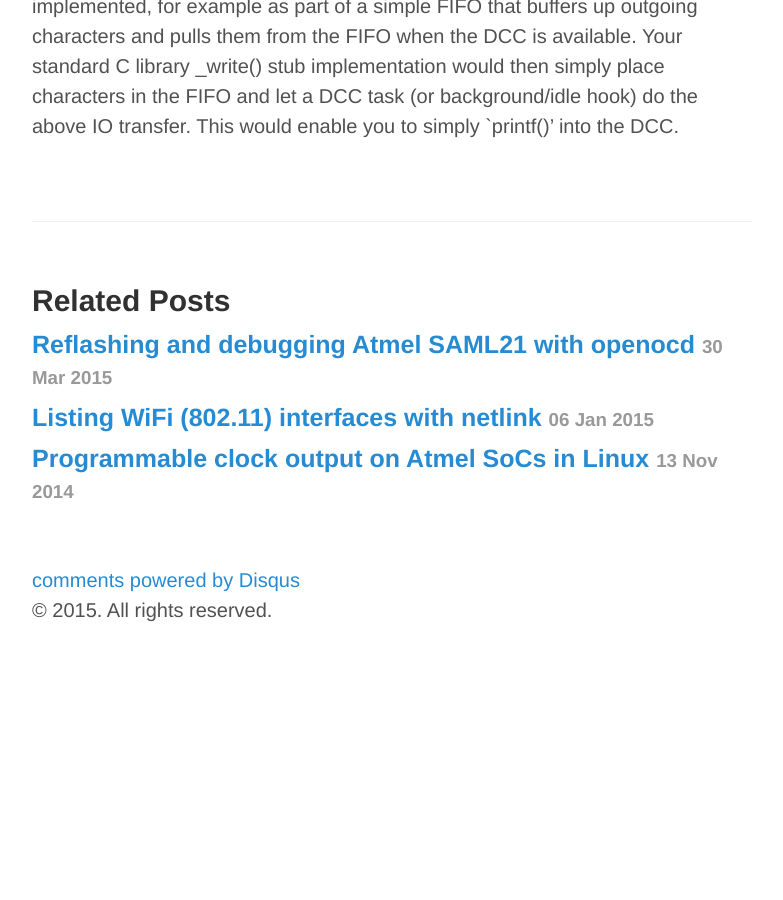
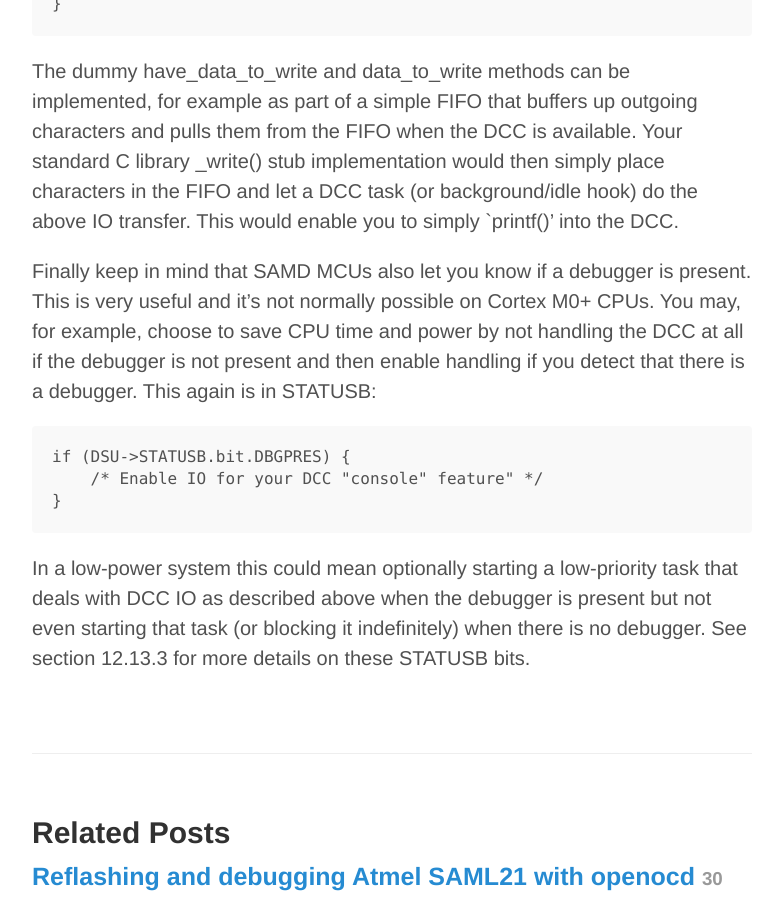
Before and after one commit to yurovsky/yurovsky.github.io, a Jekyll site: the page built from _posts/2015-04-02-openocd-dcc-atmel-samd.md, in a window 1280 px wide and 900 px high, scrolled down 2289 px. Shown: the whole window, without its empty margins (248-1031 px from the left). Built offline with Jekyll 4.4.1, drawn with Linux system fonts in a browser that asks for light colours; Markdown is read by kramdown in place of the engine named in the settings; comment, search, counter and statistics services are not loaded; before the commit the page ends 2934 px from its top, so only the background shows below that.

Commit message:
add debugger present note

```diff
--- a/_posts/2015-04-02-openocd-dcc-atmel-samd.md
+++ b/_posts/2015-04-02-openocd-dcc-atmel-samd.md
@@ -57,3 +61,11 @@ And here's your "write":
     }
 
 The dummy have\_data\_to\_write and data\_to\_write methods can be implemented, for example as part of a simple FIFO that buffers up outgoing characters and pulls them from the FIFO when the DCC is available.  Your standard C library \_write() stub implementation would then simply place characters in the FIFO and let a DCC task (or background/idle hook) do the above IO transfer.  This would enable you to simply `printf()' into the DCC.
+
+Finally keep in mind that SAMD MCUs also let you know if a debugger is present.  This is very useful and it's not normally possible on Cortex M0+ CPUs.  You may, for example, choose to save CPU time and power by not handling the DCC at all if the debugger is not present and then enable handling if you detect that there is a debugger.  This again is in STATUSB:
+
+    if (DSU->STATUSB.bit.DBGPRES) {
+        /* Enable IO for your DCC "console" feature" */
+    }
+
+In a low-power system this could mean optionally starting a low-priority task that deals with DCC IO as described above when the debugger is present but not even starting that task (or blocking it indefinitely) when there is no debugger.  See section 12.13.3 for more details on these STATUSB bits.
```
Also changed, not shown: other parts of _posts/2015-04-02-openocd-dcc-atmel-samd.md (+4 -0 lines).
